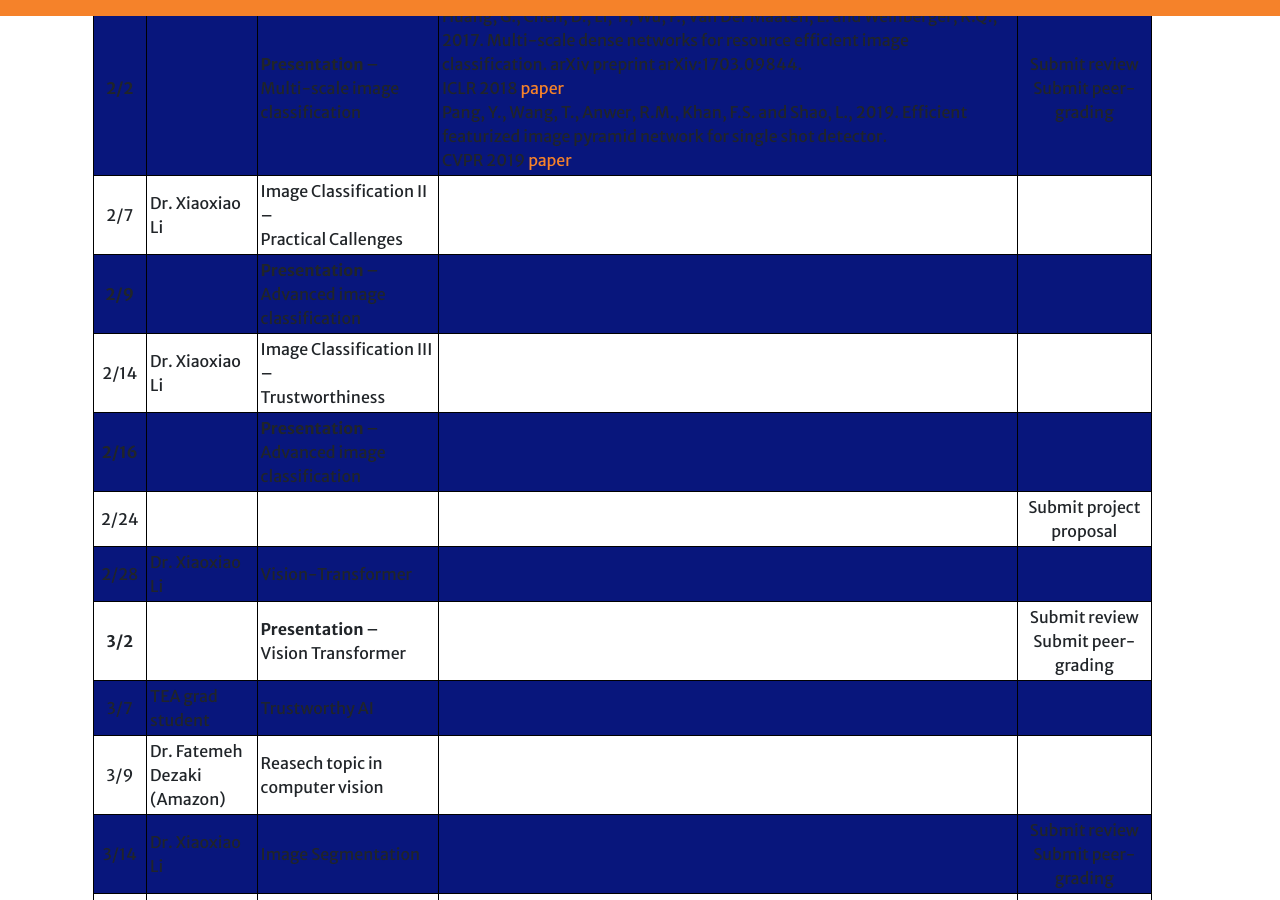
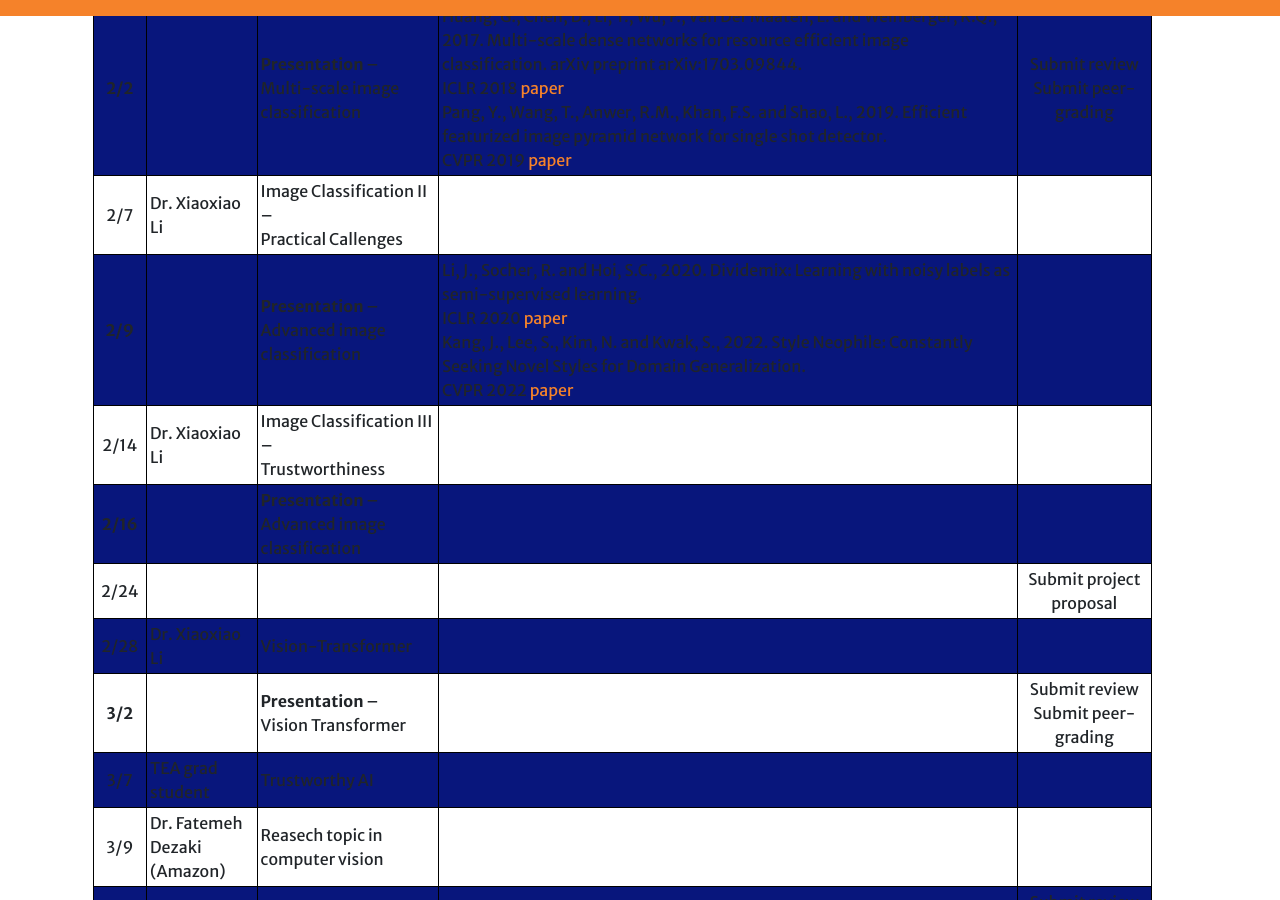
Before and after one commit to xxlya/EECE-570, a Jekyll site: the page built from index.md, in a window 1280 px wide and 900 px high, scrolled down 2896 px. Built offline with Jekyll 4.4.1, drawn with Linux system fonts in a browser that asks for light colours; a script that is not in the unit is left out; our own code applies the rules of GitHub Pages for plain Markdown files.

Commit message:
Update index.md

```diff
--- a/index.md
+++ b/index.md
@@ -113,7 +113,7 @@ Our schedule will be updated during the semesber. Please frequently check the sc
 | 1/31  | Dr. Xiaoxiao Li | Image Classification I  <br> and Object Detection                      |                  |                                   |
 | **2/2**   |                 | **Presentation** – <br>  Multi-scale image classification |  Huang, G., Chen, D., Li, T., Wu, F., Van Der Maaten, L. and Weinberger, K.Q., 2017. Multi-scale dense networks for resource efficient image classification. arXiv preprint arXiv:1703.09844. <br> ICLR 2018 [paper](https://arxiv.org/abs/1703.09844) <br> Pang, Y., Wang, T., Anwer, R.M., Khan, F.S. and Shao, L., 2019. Efficient featurized image pyramid network for single shot detector. <br> CVPR 2019 [paper](https://openaccess.thecvf.com/content_CVPR_2019/papers/Pang_Efficient_Featurized_Image_Pyramid_Network_for_Single_Shot_Detector_CVPR_2019_paper.pdf)                 |  Submit review <br> Submit peer-grading           |
 | 2/7   | Dr. Xiaoxiao Li |  Image Classification II – <br>  Practical Callenges                                 |                  |                                   |
-| **2/9**   |          |  **Presentation** – <br>  Advanced image classification |                  |                                   |
+| **2/9**   |          |  **Presentation** – <br>  Advanced image classification | Li, J., Socher, R. and Hoi, S.C., 2020. Dividemix: Learning with noisy labels as semi-supervised learning. <br> ICLR 2020 [paper](https://arxiv.org/pdf/2002.07394.pdf)<br> Kang, J., Lee, S., Kim, N. and Kwak, S., 2022. Style Neophile: Constantly Seeking Novel Styles for Domain Generalization. <br> CVPR 2022 [paper](https://openaccess.thecvf.com/content/CVPR2022/papers/Kang_Style_Neophile_Constantly_Seeking_Novel_Styles_for_Domain_Generalization_CVPR_2022_paper.pdf)           |                                   |
 | 2/14  | Dr. Xiaoxiao Li | Image Classification III   – <br> Trustworthiness                          |                  |                                   |
 | **2/16**  |                   | **Presentation** – <br>  Advanced image classification                         |                  |                                   |
 | 2/24  |                   |                                                                      |                  | Submit project proposal           |
```
